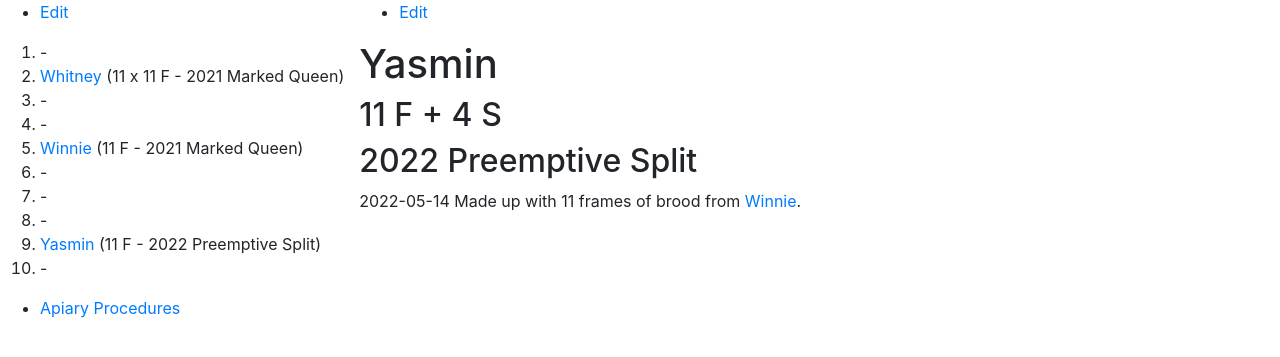
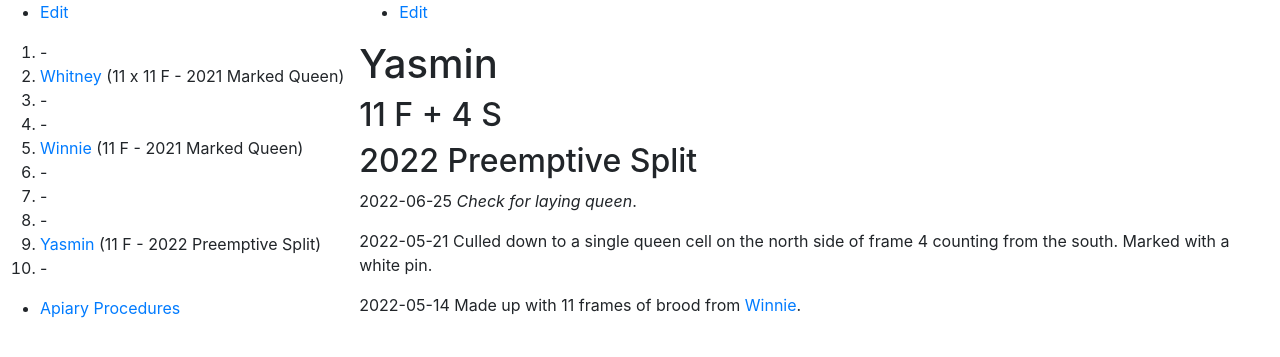
Before and after one commit to joejcollins/rhapsody-angel, a Jekyll site: the page built from queens/2022-yasmin.md, in a window 1280 px wide. Shown: the top 357 px of the page. Built offline with Jekyll 4.4.1, drawn with Linux system fonts in a browser that asks for light colours; our own code applies the rules of GitHub Pages for plain Markdown files.

Commit message:
Culled queen cells

```diff
--- a/queens/2022-yasmin.md
+++ b/queens/2022-yasmin.md
@@ -4,4 +4,8 @@
 
 ## 2022 Preemptive Split
 
+2022-06-25 *Check for laying queen*.
+
+2022-05-21 Culled down to a single queen cell on the north side of frame 4 counting from the south.  Marked with a white pin.
+
 2022-05-14 Made up with 11 frames of brood from [Winnie]({{ site.baseurl }}/queens/2021-winnie.html).
```
Also changed, not shown: queens/2021-whitney.md (+2 -0 lines), queens/2021-winnie.md (+2 -0 lines), 4 other files.
